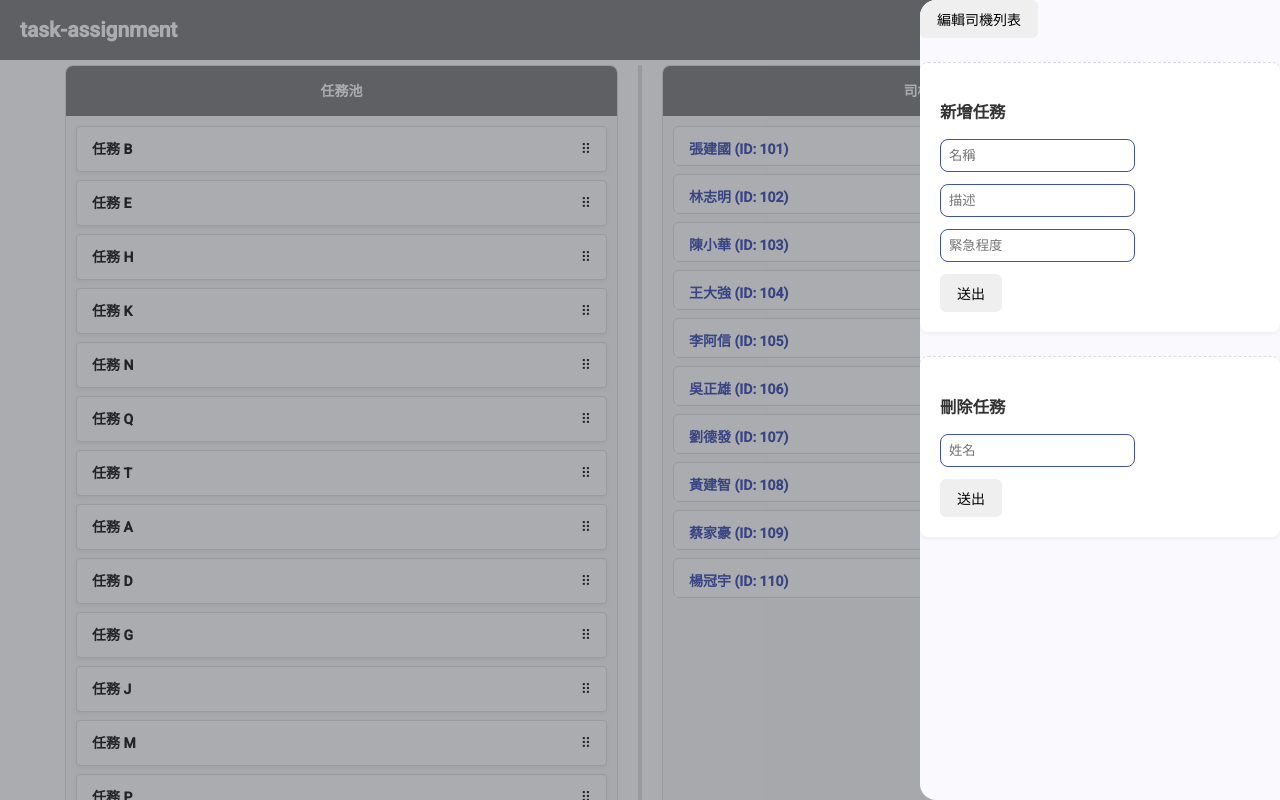
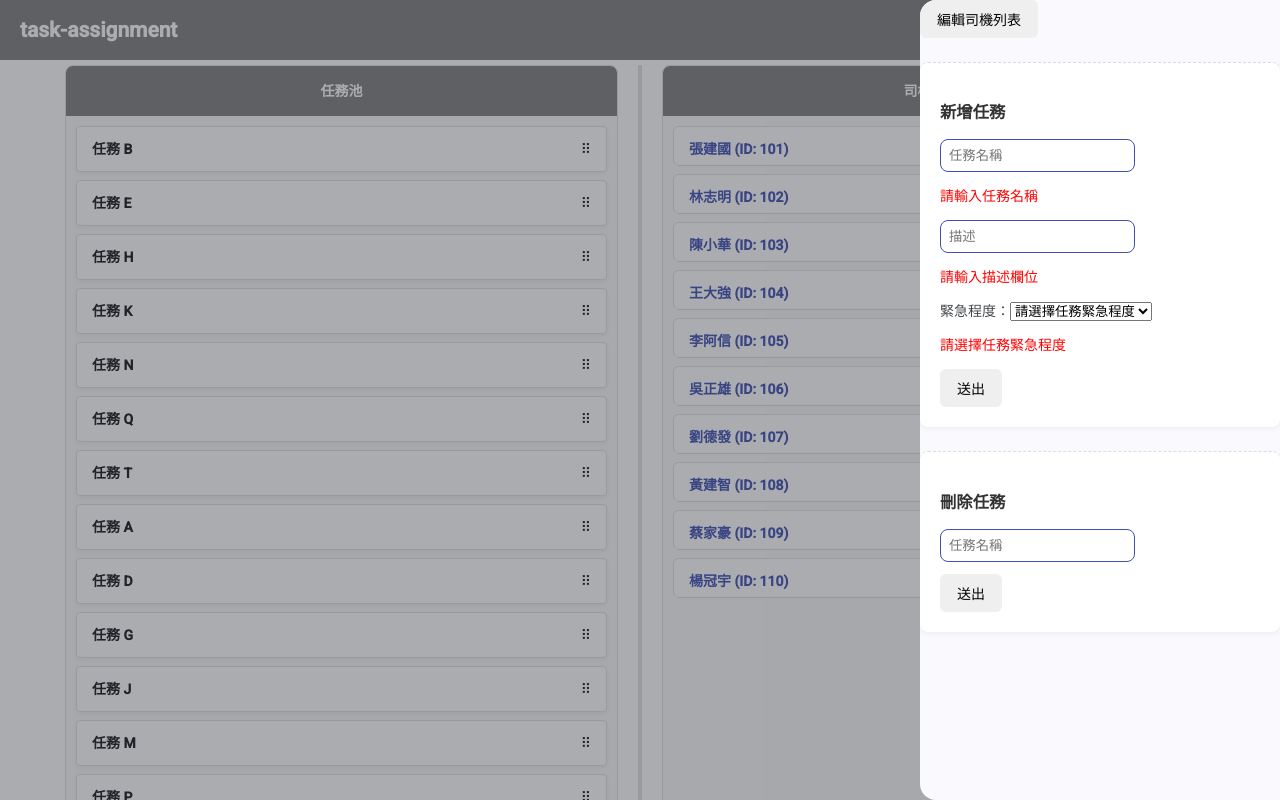
Before and after one commit to AlisonSmith1/task-assignment, an Angular app: page /dashboard/assignment in a window 1280 px wide. Both pictures are taken after a click on the button "編輯". Built offline with nearby package versions, Linux system fonts and the light colour scheme.

Commit message:
修改雜項

```diff
--- a/src/app/app.html
+++ b/src/app/app.html
@@ -11,34 +11,53 @@
     @if (drawerMode === 'task') {
       <div class="drawer-inner">
         <h3>新增任務</h3>
-        <input type="text" [(ngModel)]="newTask.title" placeholder="名稱" />
-        <input type="text" [(ngModel)]="newTask.description" placeholder="描述" />
-        <input type="text" [(ngModel)]="newTask.priority" placeholder="緊急程度" />
-        <button (click)="addTask(); drawer.close()">送出</button>
+        <input type="text" [(ngModel)]="newTask.title" placeholder="任務名稱" required />
+        @if (!newTask.title) {
+          <p style="color: red">請輸入任務名稱</p>
+        }
+        <input type="text" [(ngModel)]="newTask.description" placeholder="描述" required />
+        @if (!newTask.description) {
+          <p style="color: red">請輸入描述欄位</p>
+        }
+        <label for="prioritySelect">緊急程度：</label>
+        <select [(ngModel)]="newTask.priority" id="prioritySelect" name="priority" required>
+          <option value="" disabled selected>請選擇任務緊急程度</option>
+          <option value="High">High</option>
+          <option value="Medium">Medium</option>
+          <option value="Low">Low</option>
+        </select>
+        @if (!newTask.priority) {
+          <p style="color: red">請選擇任務緊急程度</p>
+        }
+
+        <button (click)="addTask()">送出</button>
       </div>
     }
 
     @if (drawerMode === 'driver') {
       <div class="drawer-inner">
         <h3>新增司機</h3>
-        <input type="text" [(ngModel)]="newDriver.name" placeholder="名稱" />
-        <button (click)="addDriver(); drawer.close()">送出</button>
+        <input type="text" [(ngModel)]="newDriver.name" placeholder="司機名稱" />
+        @if (!newDriver.name) {
+          <p style="color: red">請輸入司機名稱</p>
+        }
+        <button (click)="addDriver()">送出</button>
       </div>
     }
 
     @if (drawerMode === 'task') {
       <div class="drawer-inner">
         <h3>刪除任務</h3>
-        <input type="text" [(ngModel)]="taskNameToDelete" placeholder="姓名" />
-        <button (click)="removeTask(taskNameToDelete); drawer.close()">送出</button>
+        <input type="text" [(ngModel)]="taskNameToDelete" placeholder="任務名稱" />
+        <button (click)="removeTask(taskNameToDelete)">送出</button>
       </div>
     }
 
     @if (drawerMode === 'driver') {
       <div class="drawer-inner">
         <h3>刪除司機</h3>
-        <input type="text" [(ngModel)]="driverNameToDelete" placeholder="姓名" />
-        <button (click)="removeDriver(driverNameToDelete); drawer.close()">送出</button>
+        <input type="text" [(ngModel)]="driverNameToDelete" placeholder="司機名稱" />
+        <button (click)="removeDriver(driverNameToDelete)">送出</button>
       </div>
     }
   </mat-drawer>
--- a/src/app/app.scss
+++ b/src/app/app.scss
@@ -62,6 +62,8 @@ button {
   border-radius: 6px;
   border: 1px solid transparent;
   cursor: pointer;
+  z-index: 1000;
+
   transition:
     background-color 0.2s,
     border-color 0.2s,
--- a/src/app/core/services/taskSort.service.ts
+++ b/src/app/core/services/taskSort.service.ts
@@ -188,11 +188,12 @@ export class TaskSortService {
   }
 
   addTask(task: { title: string; description: string; priority: string }) {
+    type Priority = 'High' | 'Medium' | 'Low';
     return of({
       id: Date.now(),
       title: task.title,
       description: task.description,
-      priority: task.priority as 'High' | 'Medium' | 'Low',
+      priority: task.priority as Priority,
       status: 'Unassigned' as const,
       deadline: new Date(Date.now() + 7 * 24 * 60 * 60 * 1000),
       overrideHistory: [],
```
